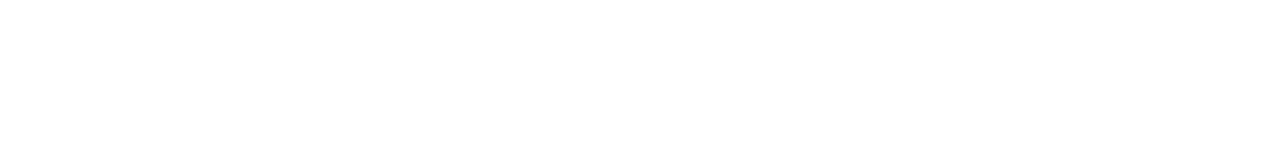
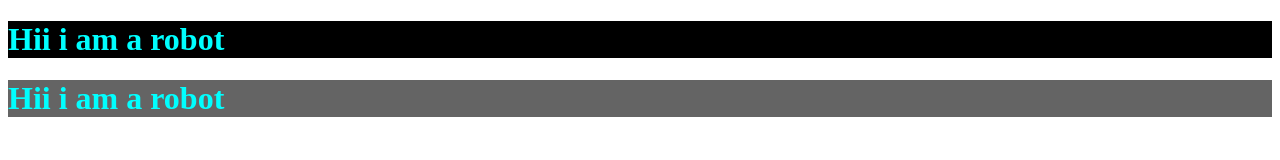
Before and after one commit to pravin-8859/JOVAC, a plain HTML site: page Day 3/color.html in a window 1280 px wide. Drawn offline with Linux system fonts and the light colour scheme.

Commit message:
Second commit

```diff
--- a/Day 3/color.html
+++ b/Day 3/color.html
@@ -6,6 +6,7 @@
     <title>color in html</title>
 </head>
 <body>
-
+    <h1 style="color: aqua; background-color: black;">Hii i am a robot</h1>
+    <h1 style="color: aqua; background-color: rgb(100,100, 100);">Hii i am a robot</h1>
 </body>
 </html>
```
